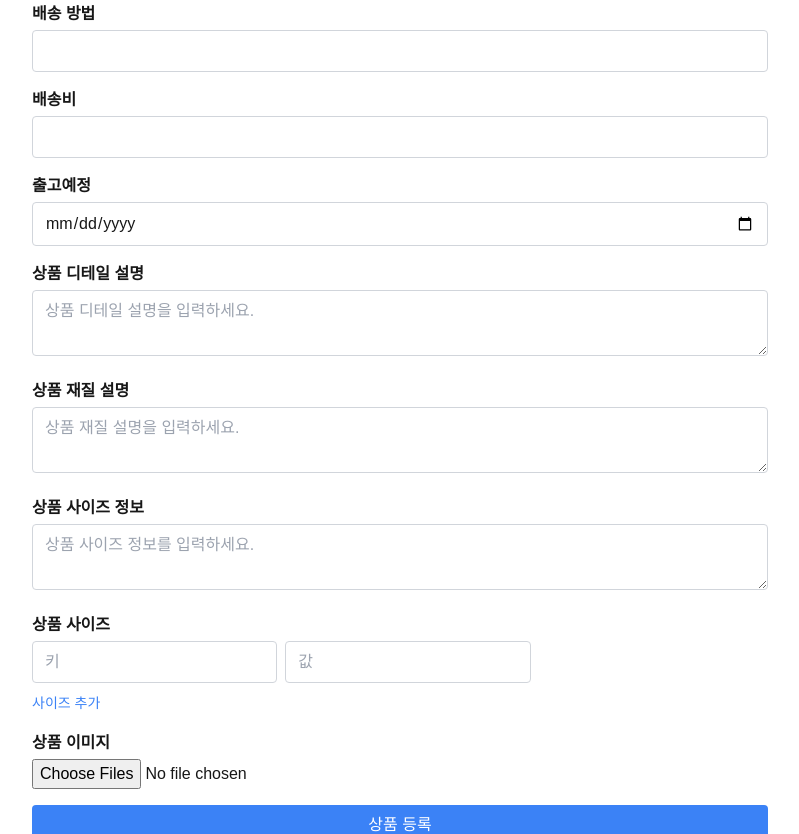
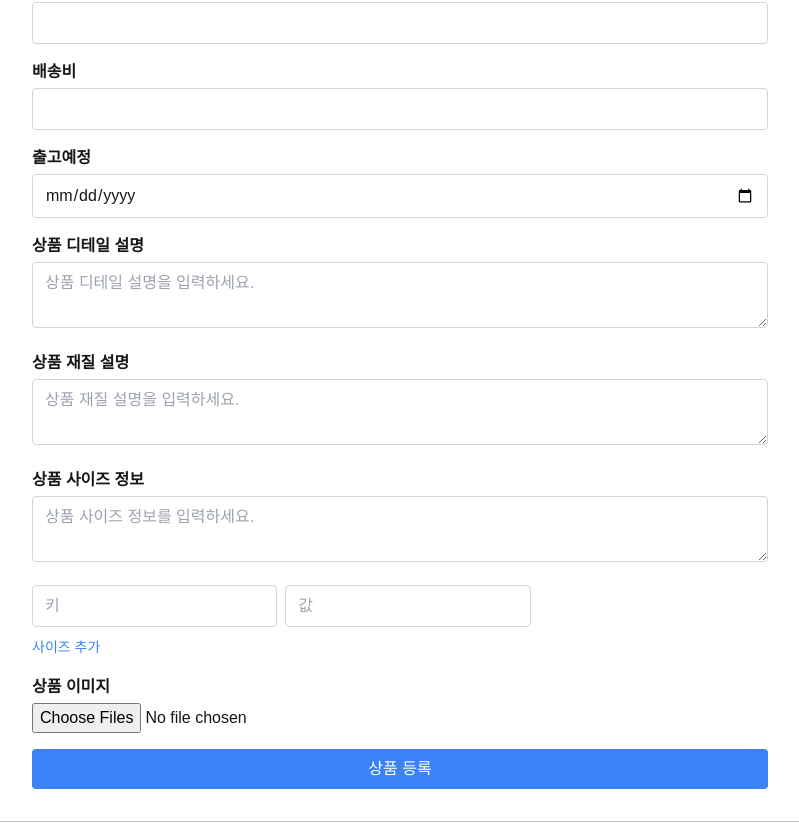
Before and after one commit to jiheon0928/NONYMOUSA, a Next.js app: page /admin/addproduct in a window 1280 px wide. Shown: the part 1149-1983 px from the top of the page, without its empty margins (240-1039 px from the left). Built offline with nearby package versions, Linux system fonts and the light colour scheme.

Commit message:
adminedit re

```diff
--- a/components/admin/subcomponents/ColorInputs.tsx
+++ b/components/admin/subcomponents/ColorInputs.tsx
@@ -15,7 +15,6 @@ export default function ColorInputs({
 }: ColorInputsProps): JSX.Element {
   return (
     <div>
-      <label className="block font-semibold mb-1">상품 색상</label>
       {colors.map((color, index) => (
         <div key={`color-${index}`} className="flex items-center mb-2">
           <input
--- a/components/admin/subcomponents/SizeInputs.tsx
+++ b/components/admin/subcomponents/SizeInputs.tsx
@@ -21,7 +21,6 @@ const SizeInputs: React.FC<SizeInputsProps> = ({
 }) => {
   return (
     <div>
-      <label className="block font-semibold mb-1">상품 사이즈</label>
       {sizes.map((size, index) => (
         <div key={`size-${index}`} className="flex items-center gap-2 mb-2">
           <input
```
